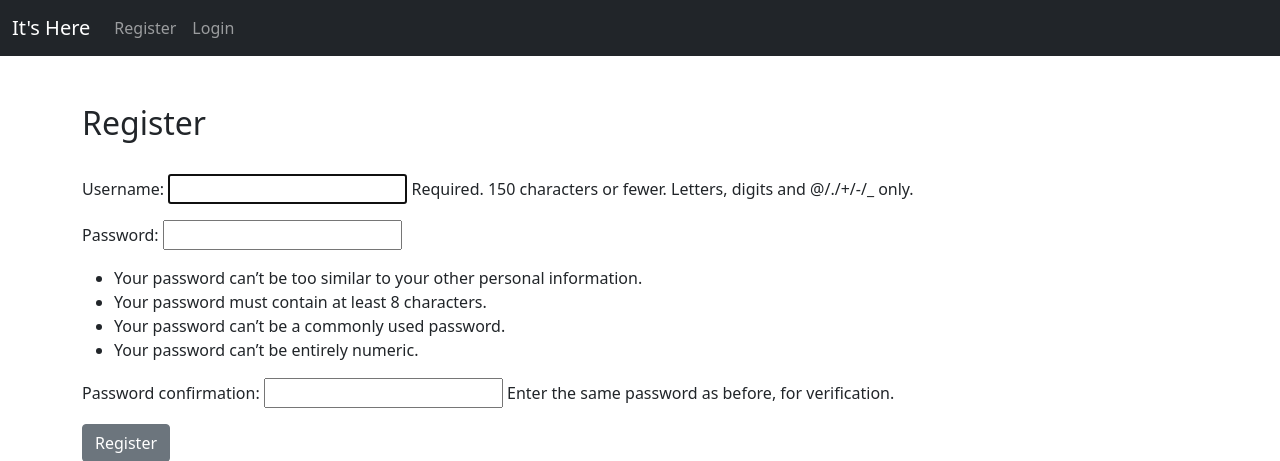
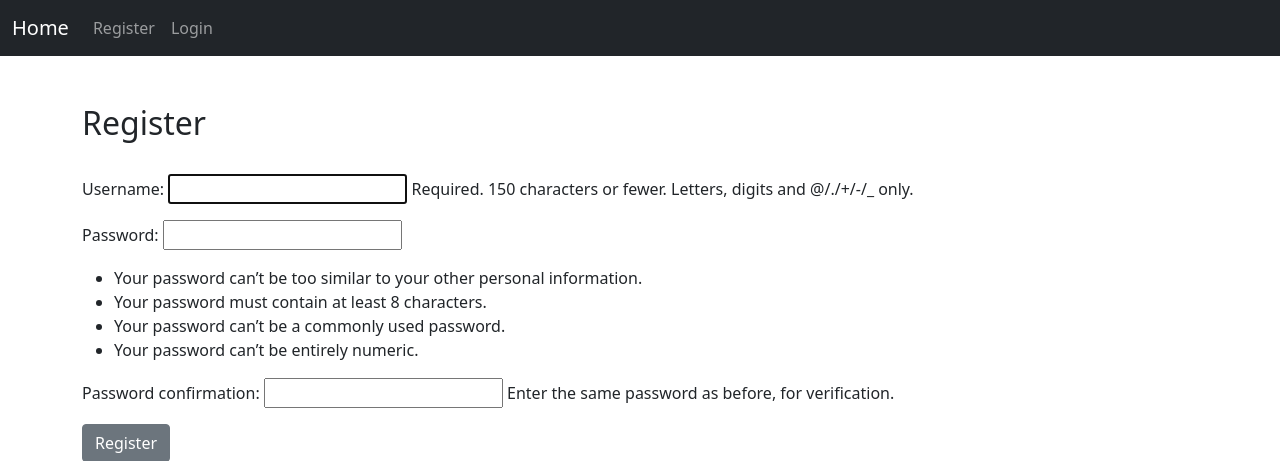
Before and after one commit to sreejithdikru/Theblog, a Django app: page /members/register/ in a window 1280 px wide. Shown: the top 461 px of the page. Run offline with Django 3.2, Linux system fonts and the light colour scheme.

Commit message:
changed some texts again

```diff
--- a/myblog/settings.py
+++ b/myblog/settings.py
@@ -29,7 +29,7 @@ BASE_DIR = Path(__file__).resolve().parent.parent
 SECRET_KEY = 'django-insecure-&xn211jwhr!ad6i1v*g*t!&mpg=_==&)$^@sm*ly^^e@)ez7yv'
 
 # SECURITY WARNING: don't run with debug turned on in production!
-DEBUG = False
+DEBUG = True
 
 ALLOWED_HOSTS = []
 
--- a/theblog/templates/base.html
+++ b/theblog/templates/base.html
@@ -16,7 +16,7 @@
   <body>
     <nav class="navbar navbar-expand-lg navbar-dark bg-dark">
         <div class="container-fluid">
-          <a class="navbar-brand" href="{% url 'home' %}">It's Here</a>
+          <a class="navbar-brand" href="{% url 'home' %}">Home</a>
           <button class="navbar-toggler" type="button" data-bs-toggle="collapse" data-bs-target="#navbarSupportedContent" aria-controls="navbarSupportedContent" aria-expanded="false" aria-label="Toggle navigation">
             <span class="navbar-toggler-icon"></span>
           </button>
```
